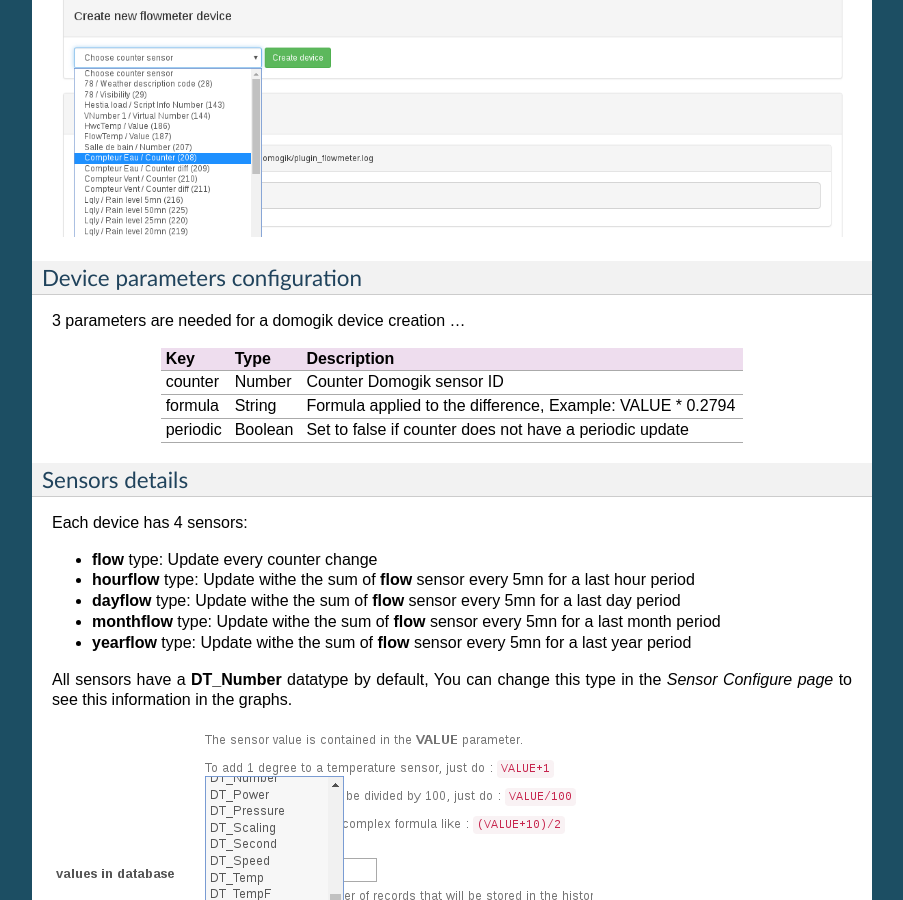
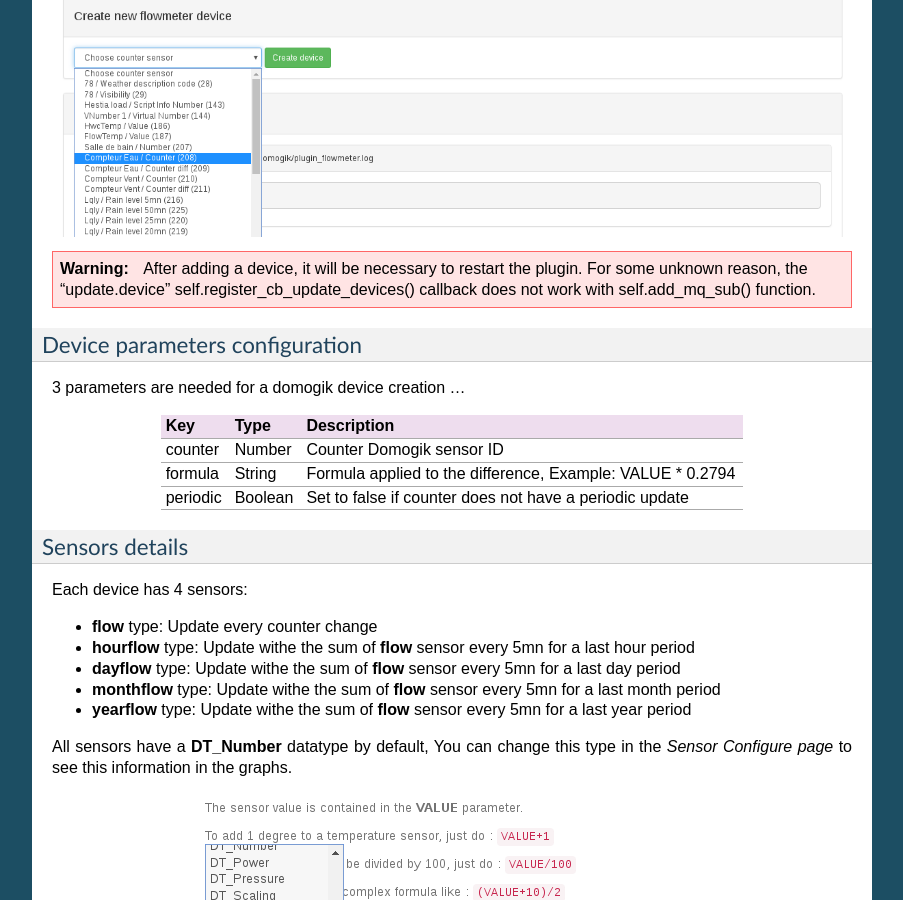
Before and after one commit to vdomos/domogik-plugin-flowmeter, a Sphinx documentation site: the page built from docs/flowmeter.txt, in a window 1280 px wide and 900 px high, scrolled down 796 px. Shown: the whole window, without its empty margins (198-1101 px from the left). Built offline with Sphinx 7.4.7, drawn with Linux system fonts in a browser that asks for light colours.

Commit message:
Update doc: add warning for device.update

```diff
--- a/docs/flowmeter.txt
+++ b/docs/flowmeter.txt
@@ -36,6 +36,11 @@ This list will only show the sensor type:
 
 
 .. image:: AdminAdvanced_CreateDevice.png
+
+
+.. warning::
+    After adding a device, it will be necessary to restart the plugin.
+    For some unknown reason, the "update.device" self.register_cb_update_devices() callback does not work with self.add_mq_sub() function.
 
 
 Device parameters configuration
```
